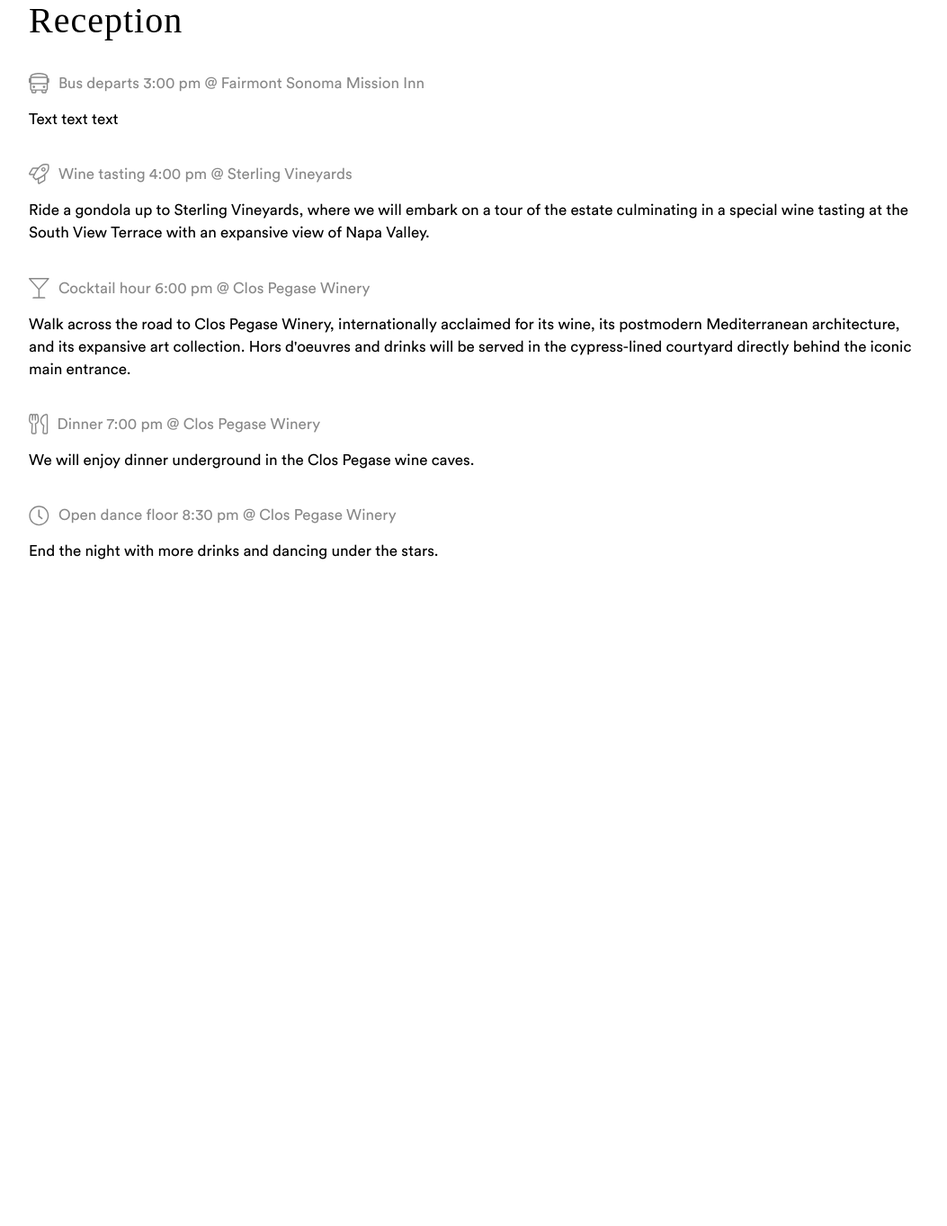
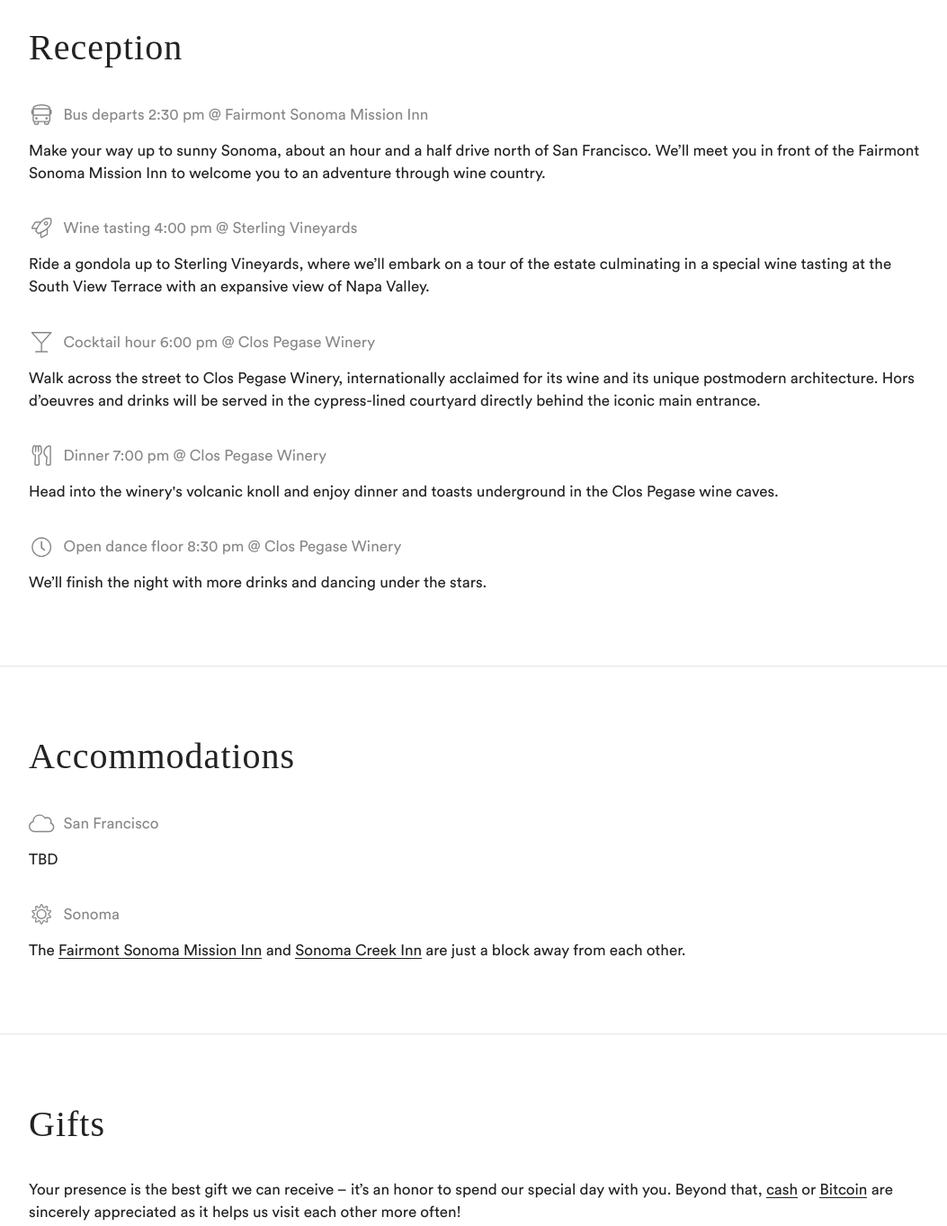
Before and after one commit to charlesfeng/nn.lol, a plain HTML site: page index.html in a window 1280 px wide. Shown: the part 1179-2542 px from the top of the page at 90% size, without its empty margins (108-1161 px from the left). Before the commit the page ends 1884 px from the top, so only its background shows below. Drawn offline with Linux system fonts and the light colour scheme; a script that the page names is missing; a web font is replaced by a local one.

Commit message:
add content

```diff
--- a/css/index.css
+++ b/css/index.css
@@ -61,11 +61,23 @@ table {
 body {
   font-family: 'Circular Book';
   font-size: 17px;
+  color: #222;
 }
 
 p {
   margin-top: 15px;
   line-height: 25px;
+}
+
+a {
+  color: #222;
+  border-bottom: 1px solid #222;
+  text-decoration: none;
+}
+
+a:hover {
+  border-bottom: none;
+  text-decoration: none;
 }
 
 #hero {
@@ -136,6 +148,7 @@ p {
   font-family: "cubano";
   font-size: 40px;
   letter-spacing: 1px;
+  margin-bottom: 40px;
 }
 
 #content p.time {
@@ -151,3 +164,16 @@ p {
 #content p.time > span {
   margin-left: 6px;
 }
+
+#bitcoin {
+  display: none;
+  margin-top: 30px;
+  line-height: 20px;
+  text-align: center;
+}
+
+#bitcoin > code {
+  font-family: Monaco, Menlo, Consolas, "Courier New", monospace;
+  color: #999;
+  font-size: 10px;
+}
--- a/index.html
+++ b/index.html
@@ -26,21 +26,33 @@
   <section id="content">
     <div><div>
       <h2>Ceremony</h2>
-      <p class="time"><i class="fal fa-lg fa-clock"></i> <span>Starts 9:00 am @ San Francisco City Hall, 4th Floor North Gallery</span></p>
-      <p>Text text text</p>
+      <p class="time"><i class="fal fa-lg fa-fw fa-clock"></i> <span>Starts 9:00 am @ San Francisco City Hall</span></p>
+      <p>Our ceremony will be held on Tuesday, March 20, 2018, on the 4th Floor North Gallery in San Francisco City Hall. Come a bit early and park right across the street in the Civic Center Plaza parking structure.</p>
     </div></div>
     <div><div>
       <h2>Reception</h2>
-      <p class="time"><i class="fal fa-lg fa-bus"></i> <span>Bus departs 3:00 pm @ Fairmont Sonoma Mission Inn</span></p>
-      <p>Text text text</p>
-      <p class="time"><i class="fal fa-lg fa-rocket"></i> <span>Wine tasting 4:00 pm @ Sterling Vineyards</span></p>
-      <p>Ride a gondola up to Sterling Vineyards, where we will embark on a tour of the estate culminating in a special wine tasting at the South View Terrace with an expansive view of Napa Valley.</p>
-      <p class="time"><i class="fal fa-lg fa-glass-martini"></i> <span>Cocktail hour 6:00 pm @ Clos Pegase Winery</span></p>
-      <p>Walk across the road to Clos Pegase Winery, internationally acclaimed for its wine, its postmodern Mediterranean architecture, and its expansive art collection. Hors d'oeuvres and drinks will be served in the cypress-lined courtyard directly behind the iconic main entrance.</p>
-      <p class="time"><i class="fal fa-lg fa-utensils"></i> <span>Dinner 7:00 pm @ Clos Pegase Winery</span></p>
-      <p>We will enjoy dinner underground in the Clos Pegase wine caves.</p>
-      <p class="time"><i class="fal fa-lg fa-clock"></i> <span>Open dance floor 8:30 pm @ Clos Pegase Winery</span></p>
-      <p>End the night with more drinks and dancing under the stars.</p>
+      <p class="time"><i class="fal fa-lg fa-fw fa-bus"></i> <span>Bus departs 2:30 pm @ Fairmont Sonoma Mission Inn</span></p>
+      <p>Make your way up to sunny Sonoma, about an hour and a half drive north of San Francisco. We&rsquo;ll meet you in front of the Fairmont Sonoma Mission Inn to welcome you to an adventure through wine country.</p>
+      <p class="time"><i class="fal fa-lg fa-fw fa-rocket"></i> <span>Wine tasting 4:00 pm @ Sterling Vineyards</span></p>
+      <p>Ride a gondola up to Sterling Vineyards, where we&rsquo;ll embark on a tour of the estate culminating in a special wine tasting at the South View Terrace with an expansive view of Napa Valley.</p>
+      <p class="time"><i class="fal fa-lg fa-fw fa-glass-martini"></i> <span>Cocktail hour 6:00 pm @ Clos Pegase Winery</span></p>
+      <p>Walk across the street to Clos Pegase Winery, internationally acclaimed for its wine and its unique postmodern architecture. Hors d&rsquo;oeuvres and drinks will be served in the cypress-lined courtyard directly behind the iconic main entrance.</p>
+      <p class="time"><i class="fal fa-lg fa-fw fa-utensils"></i> <span>Dinner 7:00 pm @ Clos Pegase Winery</span></p>
+      <p>Head into the winery's volcanic knoll and enjoy dinner and toasts underground in the Clos Pegase wine caves.</p>
+      <p class="time"><i class="fal fa-lg fa-fw fa-clock"></i> <span>Open dance floor 8:30 pm @ Clos Pegase Winery</span></p>
+      <p>We&rsquo;ll finish the night with more drinks and dancing under the stars.</p>
+    </div></div>
+    <div><div>
+      <h2>Accommodations</h2>
+      <p class="time"><i class="fal fa-lg fa-fw fa-cloud"></i> <span>San Francisco</span></p>
+      <p>TBD</p>
+      <p class="time"><i class="fal fa-lg fa-fw fa-sun"></i> <span>Sonoma</span></p>
+      <p>The <a href="http://www.fairmont.com/sonoma/" target="_blank">Fairmont Sonoma Mission Inn</a> and <a href="http://www.sonomacreekinn.com/" target="_blank">Sonoma Creek Inn</a> are just a block away from each other.</p>
+    </div></div>
+    <div><div>
+      <h2>Gifts</h2>
+      <p>Your presence is the best gift we can receive – it&rsquo;s an honor to spend our special day with you. Beyond that, <a href="https://tendr.com/ran-charles" target="_blank">cash</a> or <a href="#bitcoin" onclick="openBitcoin()">Bitcoin</a> are sincerely appreciated as it helps us visit each other more often!</p>
+      <p id="bitcoin"><img src="/pics/btc-wallet.png" width="120" /><br><code>1Ran2UnNMgG5SbXDN7gobKu2rF1SvQbmF</code></p>
     </div></div>
   </section>
 
--- a/js/index.js
+++ b/js/index.js
@@ -5,4 +5,9 @@
 
   window.onresize = resize;
   resize();
+
+  window.openBitcoin = function () {
+    document.getElementById('bitcoin').style.display = 'block';
+    return false;
+  };
 })();
```
Also changed, not shown: pics/btc-wallet.png (added).
